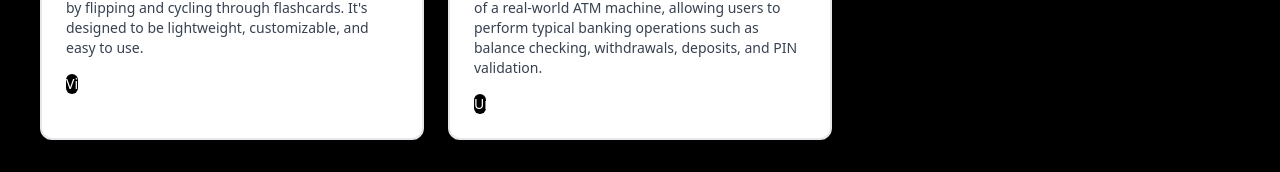
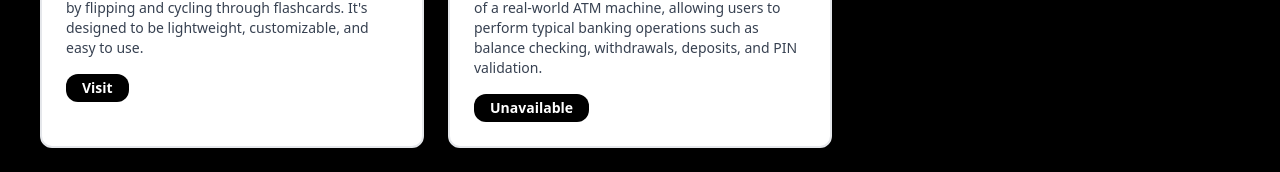
Before and after one commit to Jonathan-Roach/react-portfolio-website, a React (Vite) app: page / in a window 1280 px wide. Shown: the part 2588-2760 px from the top of the page. Built offline with nearby package versions, Linux system fonts and the light colour scheme.

Commit message:
button fix

```diff
--- a/src/components/Projects.jsx
+++ b/src/components/Projects.jsx
@@ -16,7 +16,7 @@ const Projects = () => {
               <h2 className="md:text-xl text-lg font-semibold pt-1">{projectsData.name}</h2>
               <div className="flex flex-col">
               <p className="text-gray-700 md:text-sm text-xs font-light pb-4">{projectsData.description}</p>
-              <button href={projectsData.demoLink} className="bg-black rounded-lg mr-80 text-white md:text-sm text-xs">{projectsData.demo}</button>
+              <a href={projectsData.demoLink}><button className="bg-black rounded-xl p-1 px-4 font-semibold text-white md:text-sm text-xs">{projectsData.demo}</button></a>
               </div>
               <p className="text-gray-600"></p>
             </div>
```
